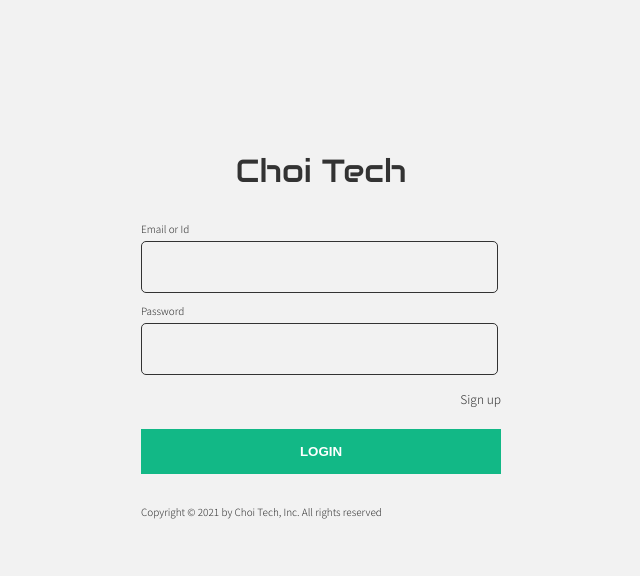
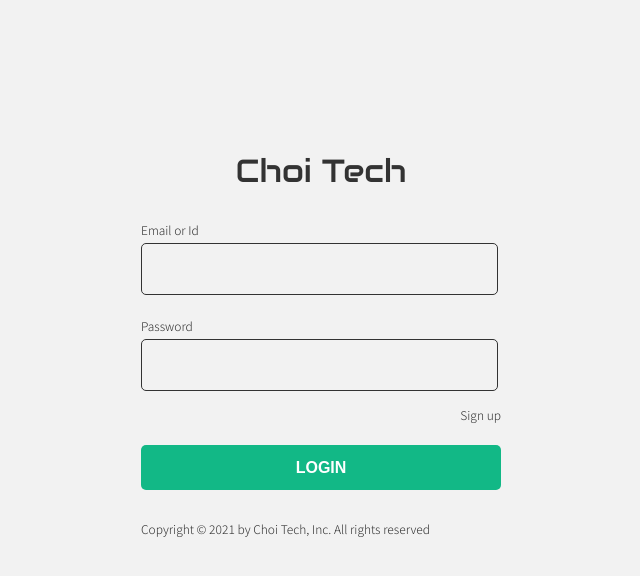
Before and after one commit to iiinhochoiii/blog-next, a Next.js app: page /login in a window 1280 px wide. Shown: the top 576 px of the page, without its empty margins (319-959 px from the left). Built offline with nearby package versions, Linux system fonts and the light colour scheme.

Commit message:
atomic pattern Button 쪽 일단은 적용 완료

```diff
--- a/components/Atom/Button.tsx
+++ b/components/Atom/Button.tsx
@@ -1,29 +1,38 @@
 import React from 'react';
-import styled, { css } from 'styled-components';
+import styled from 'styled-components';
 
-const sizeStyles = css<{ size: string }>`
-  ${(props) =>
-    props.size === 'large' &&
-    css`
-      width: 100%;
-    `}
-`;
-const StyledButton = styled.button`
-  background-color: rgb(18, 184, 134);
-  color: #ffffff;
-  font-weight: bold;
-  border: none;
-  height: 45px;
-
-  ${sizeStyles}
-`;
-
-const Button = ({ children, color, size, ...props }: any) => {
+interface Props {
+  children: React.ReactNode;
+  size?: string;
+  radius?: number;
+}
+const Button = ({ ...props }: Props) => {
   return (
-    <StyledButton {...props} size={size}>
-      {children}
+    <StyledButton {...props} size={props.size} radius={props.radius}>
+      {props.children}
     </StyledButton>
   );
 };
 
+const StyledButton = styled.button<{ size?: string; radius?: number }>`
+  height: 45px;
+  cursor: pointer;
+  outline: none;
+  background-color: rgb(18, 184, 134);
+  color: #ffffff;
+  font-size: 16px;
+  font-weight: bold;
+  border: none;
+
+  width: ${(props) => {
+    if (props.size === 'FULL_SIZE') {
+      return '100%';
+    }
+  }};
+
+  border-radius: ${(props) => {
+    return `${props.radius}px`;
+  }};
+`;
+
 export default Button;
--- a/components/Atom/Text.tsx
+++ b/components/Atom/Text.tsx
@@ -3,14 +3,16 @@ import styled from 'styled-components';
 
 interface Props {
   children?: React.ReactNode;
+  size?: number;
+  margin?: string;
+  style?: React.CSSProperties;
 }
 const Text = (props: Props) => {
-  return <TextWrap>{props.children}</TextWrap>;
+  return <StyledText style={props.style}>{props.children}</StyledText>;
 };
 
-const TextWrap = styled.p`
-  margin: 0px 0px 5px 0px;
-  font-size: 10px;
+const StyledText = styled.p`
+  font-size: 12px;
 `;
 
 export default Text;
--- a/components/user/login/loginComponent.tsx
+++ b/components/user/login/loginComponent.tsx
@@ -2,7 +2,7 @@ import React, { useState } from 'react';
 import styled from 'styled-components';
 import Link from 'next/link';
 import { Toaster } from '@/utils/common';
-import { Input, Button } from '@/components/Atom';
+import { Input, Button, Text } from '@/components/Atom';
 
 interface Props {
   login: (email: string, password: string) => void;
@@ -43,10 +43,10 @@ const LoginComponent: React.FC<Props> = ({ login }) => {
         </LoginHeader>
         <LoginContent onSubmit={LoginHandler}>
           <div className="user-info-wrap">
-            <p>Email or Id</p>
-            <Input type="text" value={email} id="email" onChange={inputChangeHandler} />
-            <p>Password</p>
-            <Input type="password" value={password} id="password" onChange={inputChangeHandler} />
+            <Text style={{ marginBottom: '5px' }}>Email or Id</Text>
+            <Input type="text" value={email} id="email" onChange={inputChangeHandler} size="FULL_SIZE" />
+            <Text style={{ marginBottom: '5px' }}>Password</Text>
+            <Input type="password" value={password} id="password" onChange={inputChangeHandler} size="FULL_SIZE" />
           </div>
           <div className="user-info-forgot">
             <Link href="/join">
@@ -54,11 +54,13 @@ const LoginComponent: React.FC<Props> = ({ login }) => {
             </Link>
           </div>
           <div className="user-info-login">
-            <Button size="large">LOGIN</Button>
+            <Button size="FULL_SIZE" radius={5}>
+              LOGIN
+            </Button>
           </div>
         </LoginContent>
         <LoginFooter>
-          <p>Copyright © 2021 by Choi Tech, Inc. All rights reserved</p>
+          <Text>Copyright © 2021 by Choi Tech, Inc. All rights reserved</Text>
         </LoginFooter>
       </LoginContainer>
     </LoginWrap>
@@ -84,21 +86,6 @@ const LoginContainer = styled.div`
 const LoginContent = styled.form`
   margin: 30px 0px 0px 0px;
   & > .user-info-wrap {
-    & > p {
-      margin: 0px 0px 5px 0px;
-      font-size: 10px;
-    }
-    /* & > input {
-      width: calc(100% - 25px);
-      height: 50px;
-      outline: none;
-      padding: 0 10px;
-      margin-bottom: 10px;
-      font-size: 12px;
-      border-radius: 5px;
-      background: none;
-      border: 1px solid #333333;
-    } */
   }
   & > .user-info-forgot {
     text-align: right;
@@ -111,25 +98,10 @@ const LoginContent = styled.form`
     }
   }
   & > .user-info-login {
-    /* & > button {
-      width: 100%;
-      height: 45px;
-      cursor: pointer;
-      outline: none;
-      background-color: rgb(18, 184, 134);
-      color: #ffffff;
-      font-size: 16px;
-      font-weight: bold;
-      border: none;
-      border-radius: 5px;
-    } */
   }
 `;
 
 const LoginFooter = styled.div`
   margin-top: 30px;
-  & > p {
-    font-size: 10px;
-  }
 `;
 export default LoginComponent;
```
